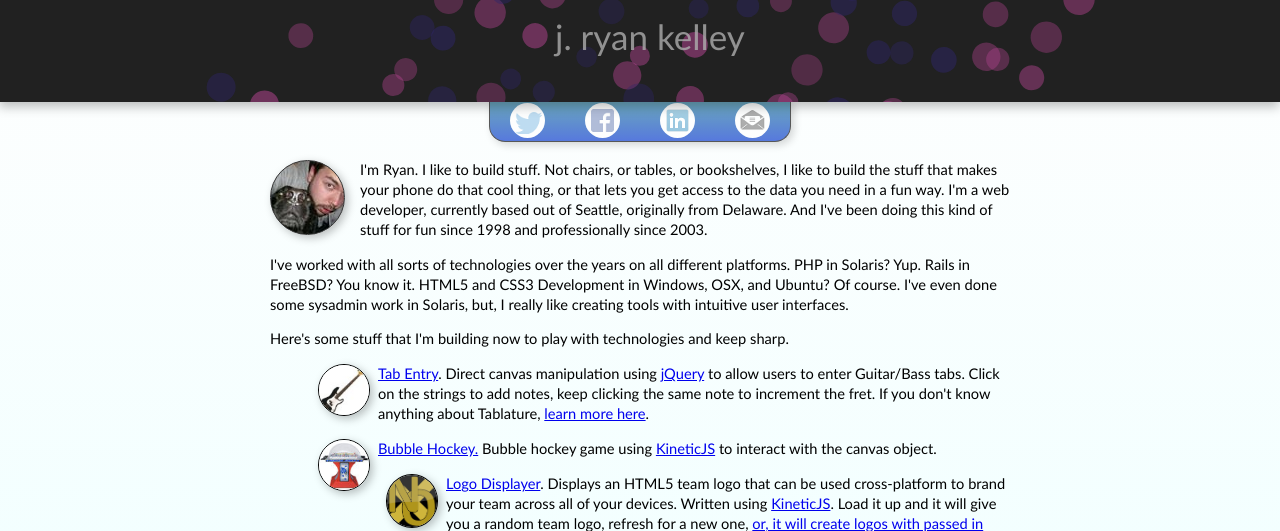
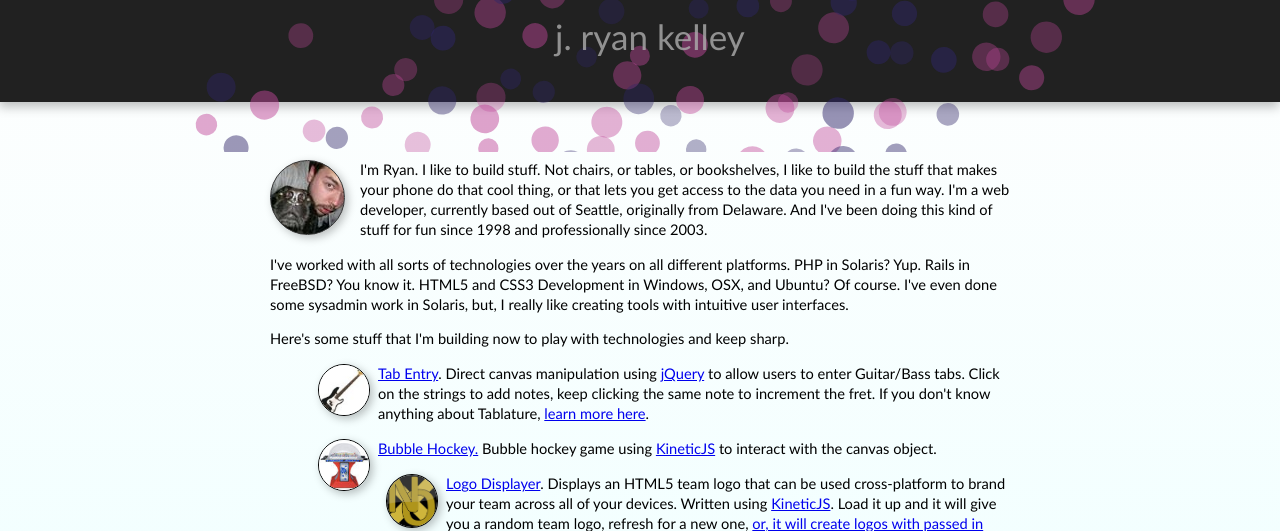
Before and after one commit to arcele/jryky, a PHP site: page / in a window 1280 px wide. Shown: the top 531 px of the page. Run offline with PHP 8.4, Linux system fonts and the light colour scheme.

Commit message:
Going dark, adding cover div, removing social links they're still in the footer
1 am changes on friday night are always awesome

```diff
--- a/index.php
+++ b/index.php
@@ -26,12 +26,7 @@ if($_GET && $_GET['skip'] == null) {
   </head>
   <body>
     <div id="header"></div>
-    <section id="social_links">
-      <a href="http://twitter.com/arcele" target="_out" title="twitter"><div class="social twitter"></div></a>
-      <a href="http://facebook.com/jryankelley" target="_out" title="facebook"><div class="social facebook"></div></a>
-      <a href="http://linkedin.com/in/jryankelley" target="_out" title="LinkedIn"><div class="social linkedin"></div></a>
-      <a href="mailto:ryan@jryky.com" title="e-mail"><div class="social email"></div></a>
-    </section>
+    <div id="cover"></div>
 
     <div id="content">
       <section class="blurb">
@@ -52,7 +47,7 @@ if($_GET && $_GET['skip'] == null) {
       <section class="blurb">
 	<p>If you want to know more, or you just want to go grab a beer with me to catch a birds game, <a href="mailto:ryan@jryky.com">shoot me an e-mail</a>
       </section>
-    </div>
+	</div>
 
     <div id="footer">
       &copy;2013 <a href="mailto:ryan@jryky.com">j. ryan kelley </a> | <a href="http://twitter.com/arcele" target="_out">twitter</a> | <a href="http://facebook.com/jryankelley" target="_out">facebook</a> | <a href="http://linkedin.com/in/jryankelley" target="_out">LinkedIn</a> | <a href="http://github.com/arcele" target="_out">GitHub</a>
--- a/js/logo.js
+++ b/js/logo.js
@@ -4,7 +4,7 @@
 	Logo.stage = new Kinetic.Stage( {
 		container: 'header',
 		width: window.innerWidth,
-		height: 110
+		height: 160
 	} );
 	Logo.layer = new Kinetic.Layer();
 
```
